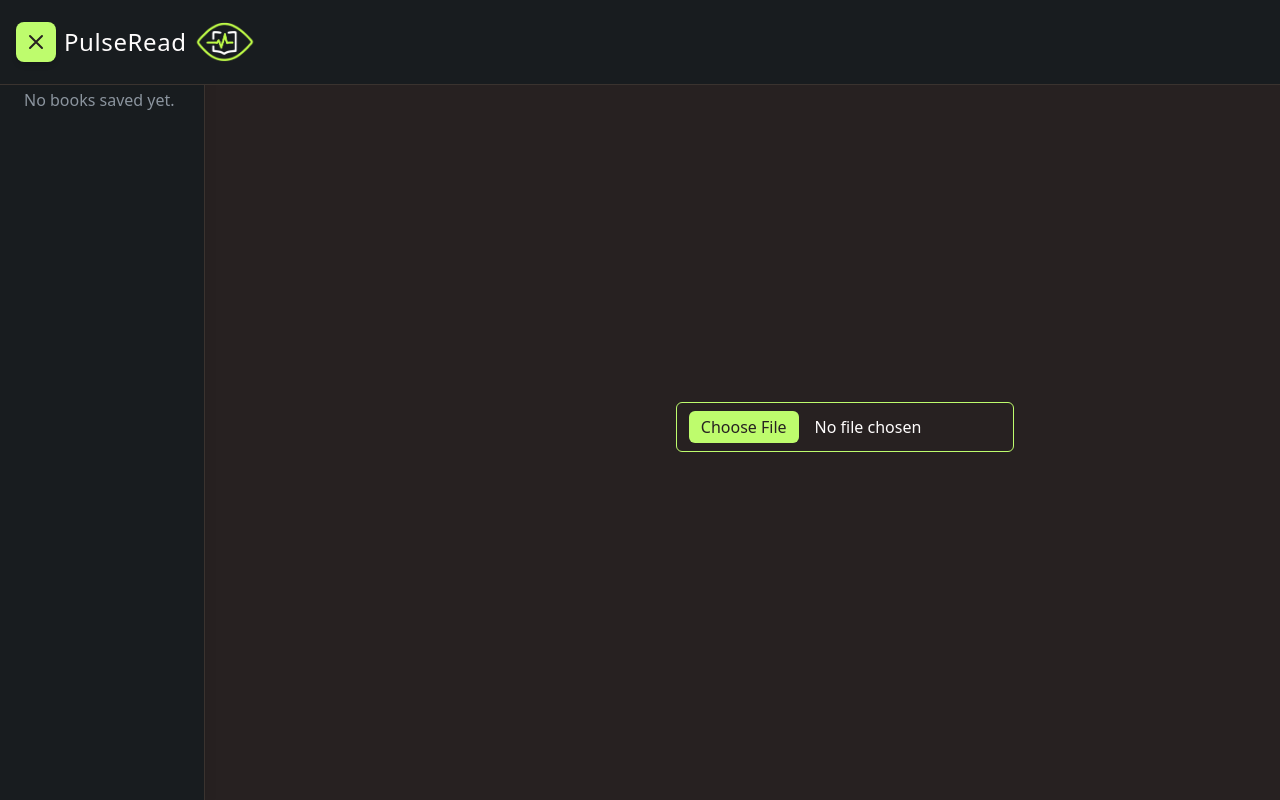
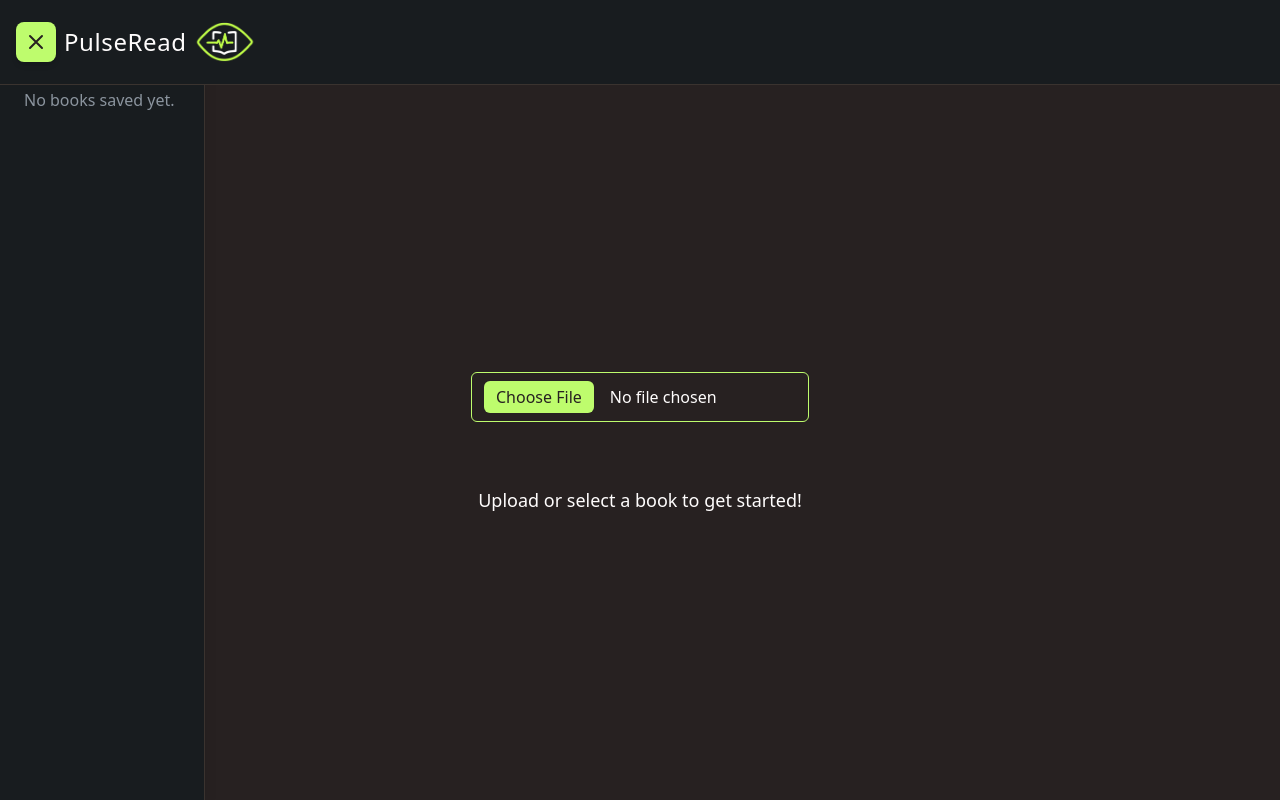
Before and after one commit to PrathamTelang/PulseRead, a React (Vite) app: page / in a window 1280 px wide. Built offline with nearby package versions, Linux system fonts and the light colour scheme.

Commit message:
Refactor main content layout and book prompt logic
Removed conditional margin adjustment for main content when showLibrary is true. Simplified the logic for displaying the upload/select book prompt by removing the showLibrary check.

```diff
--- a/src/App.jsx
+++ b/src/App.jsx
@@ -74,9 +74,7 @@ function App() {
 
       {/* Main Content */}
       <main
-        className={`flex-1 flex flex-col items-center justify-center p-4 md:p-12 overflow-auto w-full transition-all duration-300 ${
-          showLibrary ? "md:ml-[16vw]" : ""
-        }`}
+        className="flex-1 flex flex-col items-center justify-center p-4 md:p-12 overflow-auto w-full transition-all duration-300"
       >
         <div className="w-full flex flex-col items-center">
           <PDFReader onLoadText={setBook} />
@@ -96,7 +94,7 @@ function App() {
               </div>
             </>
           )}
-          {!book && !showLibrary && (
+          {!book && (
             <p className="text-lg mt-8 text-center">Upload or select a book to get started!</p>
           )}
         </div>
```
